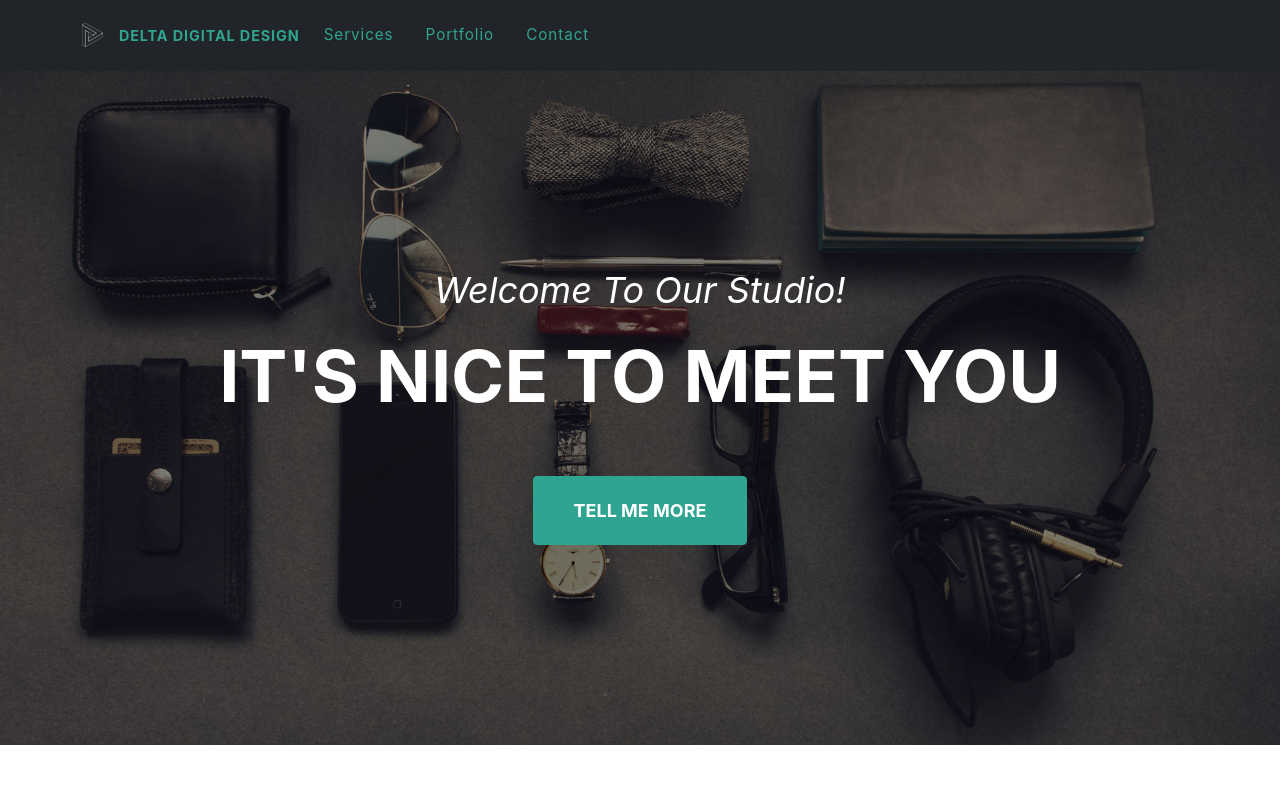
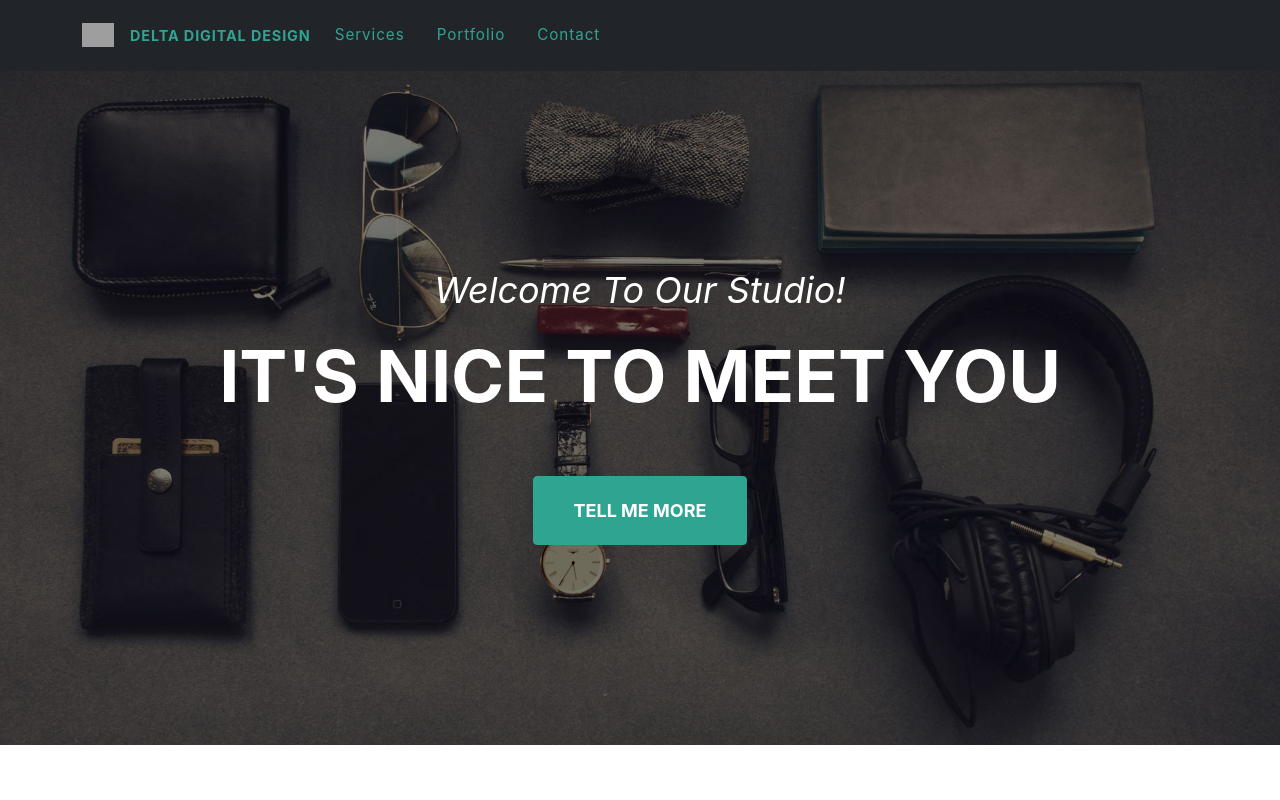
Before and after one commit to benmansourwael/delta, an Angular app: page / in a window 1280 px wide. Shown: the top 800 px of the page. Built offline with nearby package versions, Linux system fonts and the light colour scheme; grey boxes are pictures that could not be loaded.

Commit message:
change tab logo

```diff
--- a/src/app/navbar/navbar.component.html
+++ b/src/app/navbar/navbar.component.html
@@ -1,7 +1,7 @@
 <nav id="mainNav" class="navbar navbar-expand-lg navbar-dark bg-dark fixed-top ">
   <div class="container">
     <a class="navbar-brand" href="#">
-      <img src="/assets/Asset 1.svg"  height="30" class="d-inline-block align-top" alt="">
+      <img src="/assets/LogoTransparent.svg"  height="30" class="d-inline-block align-top" alt="">
 
     </a>
     <a class="navbar-brand" href="#masthead">Delta Digital Design</a>
--- a/src/index.html
+++ b/src/index.html
@@ -5,7 +5,7 @@
   <title>DeltaDesign</title>
   <base href="/">
   <meta name="viewport" content="width=device-width, initial-scale=1">
-  <link rel="icon" type="image/x-icon" href="favicon.ico">
+  <link rel="icon" type="image/x-icon" href="/assets/SVG/logoNoir.svg">
 <!-- bootstrap css cdn -->
 <link rel="stylesheet" href="https://maxcdn.bootstrapcdn.com/bootstrap/4.0.0/css/bootstrap.min.css" integrity="sha384-Gn5384xqQ1aoWXA+058RXPxPg6fy4IWvTNh0E263XmFcJlSAwiGgFAW/dAiS6JXm" crossorigin="anonymous">
 </head>
```
Also changed, not shown: src/assets/Asset 1.svg (deleted).
